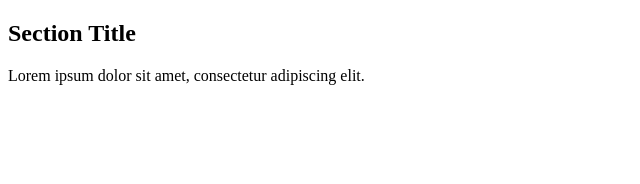
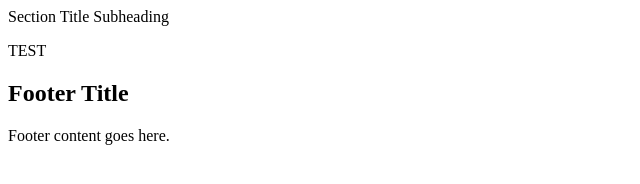
Before and after one commit to Louis-dmm/esgi, a plain HTML site: page index.html in a window 1280 px wide. Shown: the whole page, without its empty margins (0-640 px from the left). Drawn offline with Linux system fonts and the light colour scheme.

Commit message:
Ajout Dev B

```diff
--- a/index.html
+++ b/index.html
@@ -3,12 +3,17 @@
 <head>
     <meta charset="UTF-8">
     <meta name="viewport" content="width=device-width, initial-scale=1.0">
-    <title>Document</title>
+    <title>TEst 33333333</title>
 </head>
 <body>
     <section>
-        <h2>Section Title</h2>
-        <p>Lorem ipsum dolor sit amet, consectetur adipiscing elit.</p>
+        <h8>Section Title</h8>
+        <h10>Subheading</h10>
+        <p>TEST</p>
     </section>
+    <footer>
+        <h2>Footer Title</h2>
+        <p>Footer content goes here.</p>
+    </footer>
 </body>
 </html>
```
